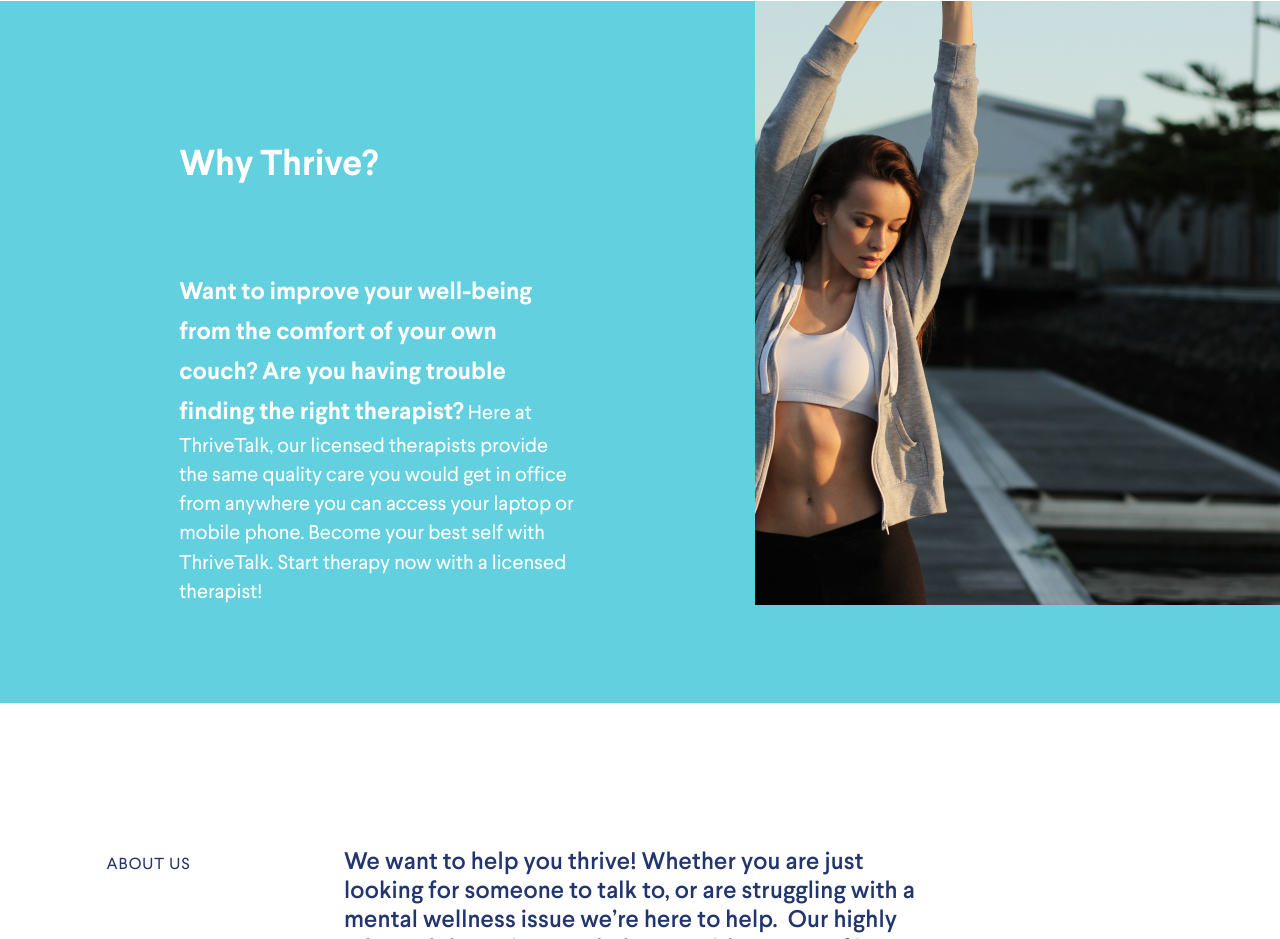
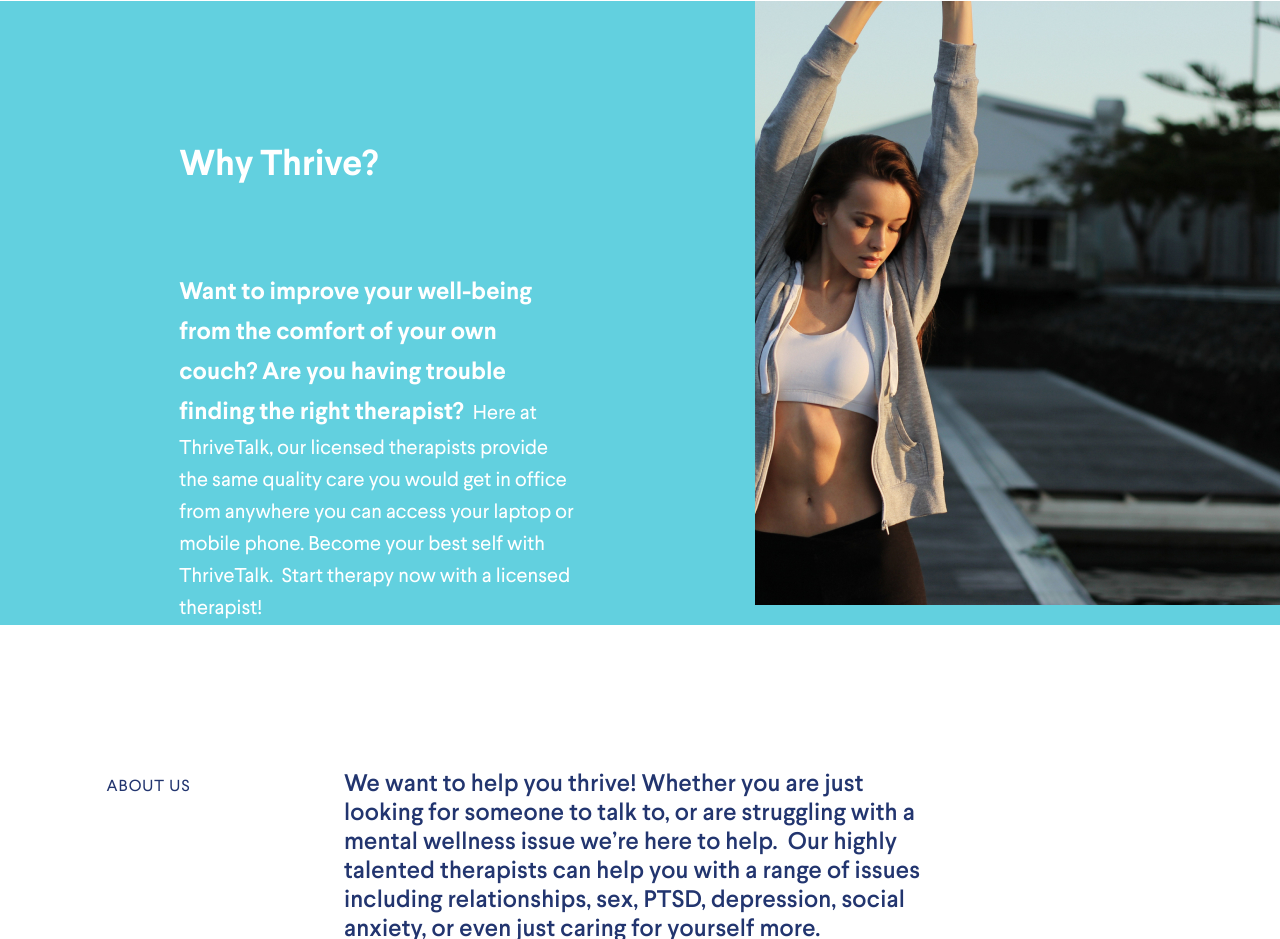
Before and after one commit to pgeowng/fl-projects, a website: page 02-thrivetalk/index.html in a window 1280 px wide. Shown: the part 1029-1968 px from the top of the page. Drawn offline with Linux system fonts and the light colour scheme.

Commit message:
fix: why done

```diff
--- a/02-thrivetalk/index.html
+++ b/02-thrivetalk/index.html
@@ -91,7 +91,7 @@
               Here at ThriveTalk, our licensed therapists provide the same
               quality care you would get in office from anywhere you can access
               your laptop or mobile phone. Become your best self with
-              ThriveTalk. Start therapy now with a licensed therapist!
+              ThriveTalk.&nbsp; Start therapy now with a licensed therapist!
             </p></div
           ></div
         ></section
--- a/02-thrivetalk/scss/s-why.scss
+++ b/02-thrivetalk/scss/s-why.scss
@@ -11,7 +11,7 @@
   &__content {
     margin-top: 138px;
     margin-left: 179.25px;
-    margin-bottom: 95px;
+    // margin-bottom: 87px;
   }
 
   &__title {
@@ -33,11 +33,12 @@
 .why-text {
   color: #fff;
   font-size: vars.$r20;
-  line-height: 29.3px;
+  line-height: 32px;
 
   &_bold {
     font-weight: 700;
     font-size: vars.$r24;
     line-height: 40px;
+    margin-right: 5px;
   }
 }
```
Also changed, not shown: 02-thrivetalk/css/main.css.
